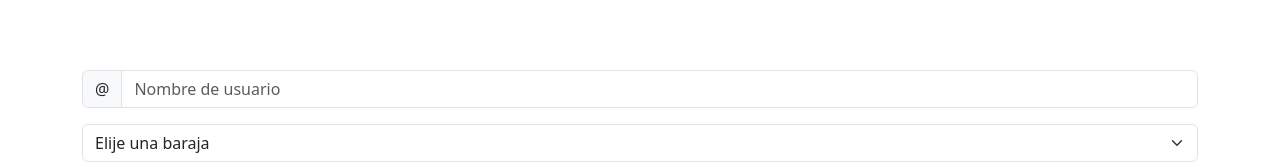
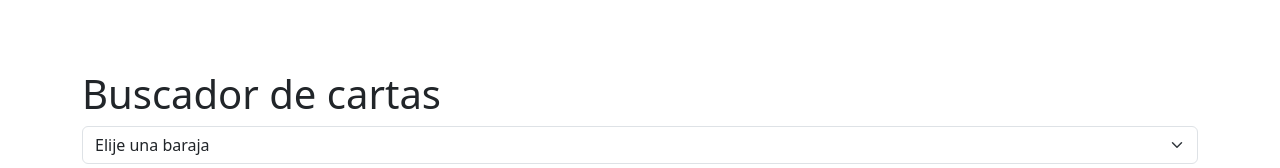
Before and after one commit to ixphinx/angular-project, an Angular app: page / in a window 1280 px wide. Shown: the part 332-500 px from the top of the page. Built offline with nearby package versions, Linux system fonts and the light colour scheme.

Commit message:
1 file modified

```diff
--- a/src/main.html
+++ b/src/main.html
@@ -6,16 +6,7 @@
   />
   <div style="margin-top: 8%">
     <div class="container">
-      <div class="input-group mb-3">
-        <span class="input-group-text" id="basic-addon1">@</span>
-        <input
-          type="text"
-          class="form-control"
-          placeholder="Nombre de usuario {{ id }}"
-          aria-label="Nombre de usuario"
-          aria-describedby="basic-addon1"
-        />
-      </div>
+      <h1>Buscador de cartas</h1>
       <div>
         <select class="form-select" aria-label="Default select example">
           <option selected>Elije una baraja</option>
```
